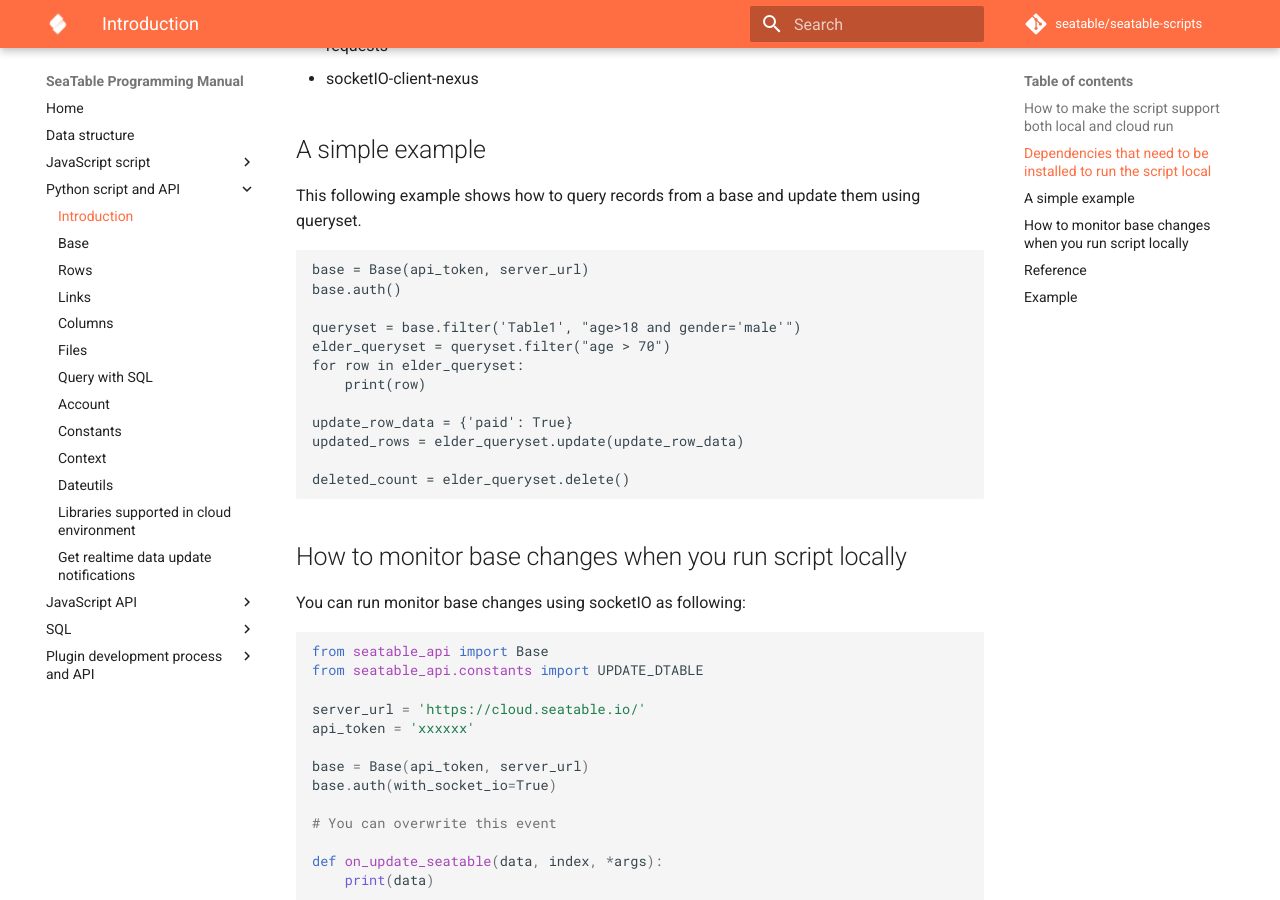
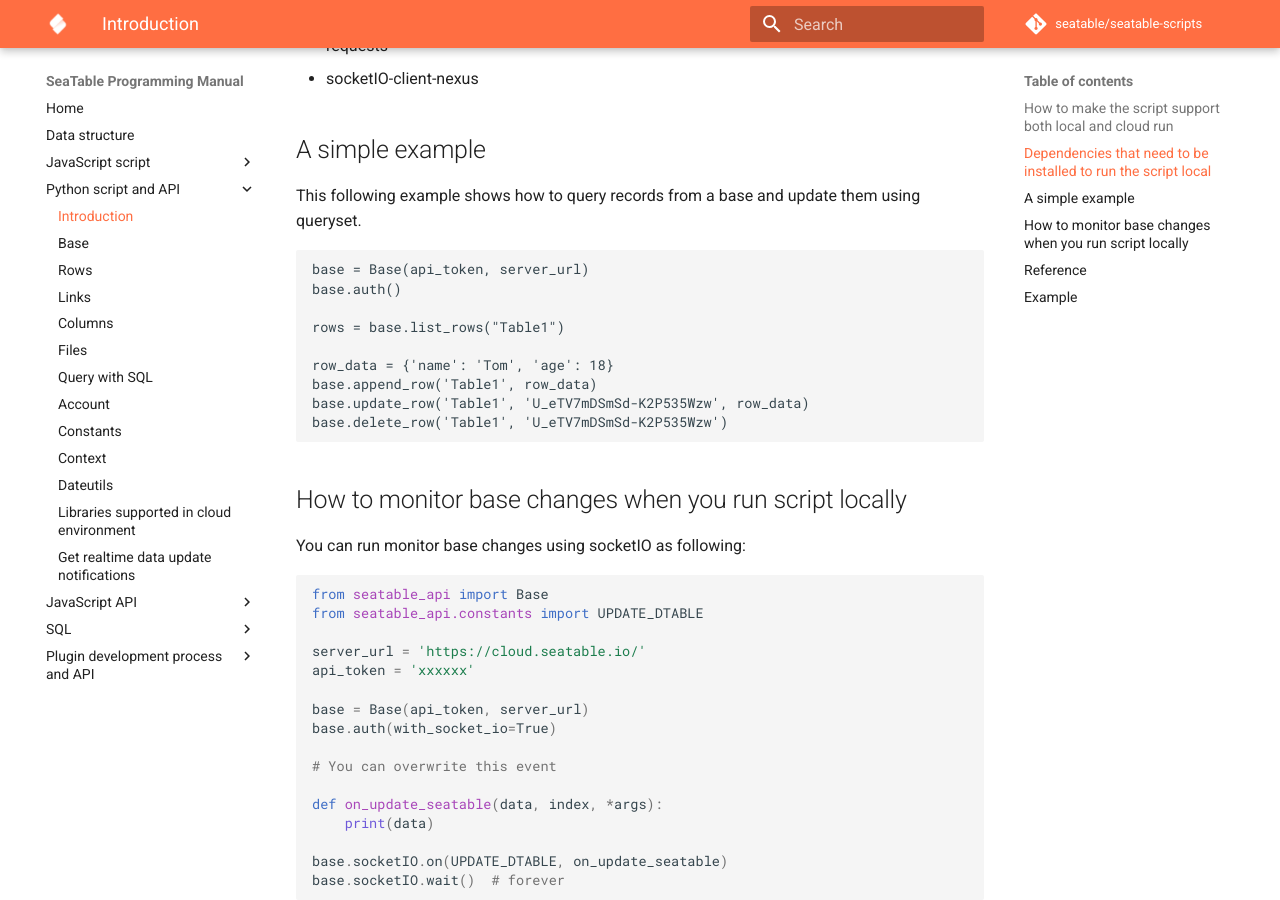
Before and after one commit to seatable/seatable-scripts, an MkDocs documentation site: the page built from manual/python/README.md, in a window 1280 px wide and 900 px high, scrolled down 979 px. Built offline with MkDocs 1.6.1 and Material for MkDocs 9.7.7, drawn with Linux system fonts in a browser that asks for light colours; comment, search, counter and statistics services are not loaded.

Commit message:
Update README.md

````diff
--- a/manual/python/README.md
+++ b/manual/python/README.md
@@ -43,15 +43,12 @@
 base = Base(api_token, server_url)
 base.auth()
 
-queryset = base.filter('Table1', "age>18 and gender='male'")
-elder_queryset = queryset.filter("age > 70")
-for row in elder_queryset:
-    print(row)
+rows = base.list_rows("Table1")
 
-update_row_data = {'paid': True}
-updated_rows = elder_queryset.update(update_row_data)
-
-deleted_count = elder_queryset.delete()
+row_data = {'name': 'Tom', 'age': 18}
+base.append_row('Table1', row_data)
+base.update_row('Table1', 'U_eTV7mDSmSd-K2P535Wzw', row_data)
+base.delete_row('Table1', 'U_eTV7mDSmSd-K2P535Wzw')
 ```
 
 ## How to monitor base changes when you run script locally
````
